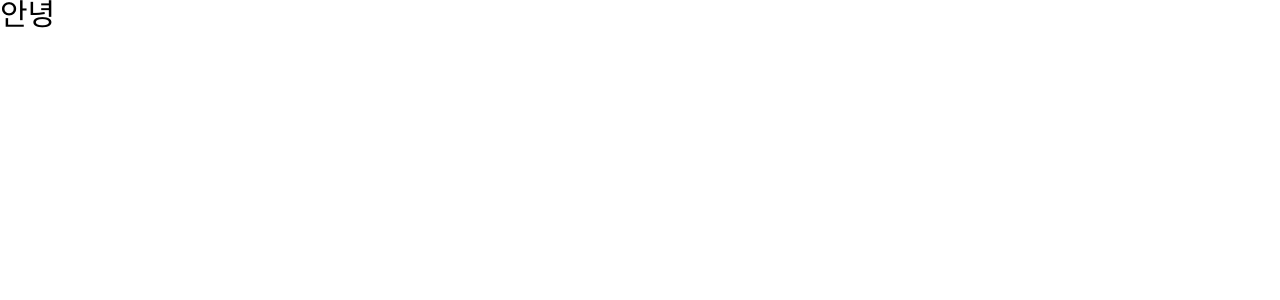
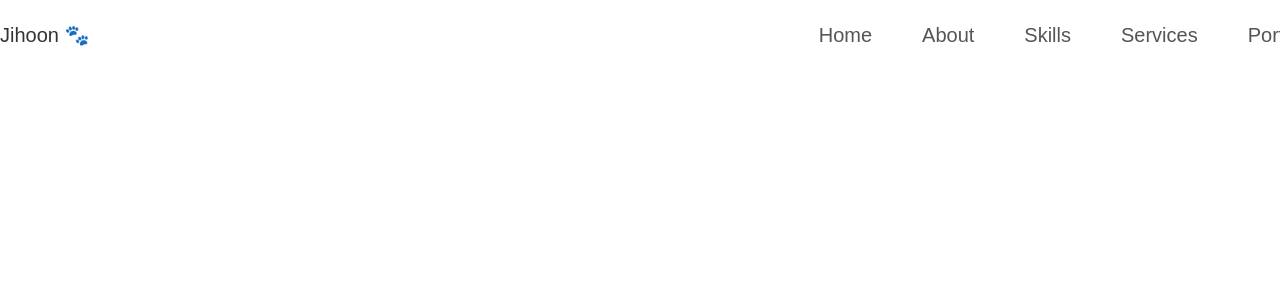
Before and after one commit to jangjihoon96/NextJsPortfolio, a Next.js app: page / in a window 1280 px wide. Shown: the top 300 px of the page. Built offline with nearby package versions, Linux system fonts and the light colour scheme; a web font is replaced by a local one.

Commit message:
feat: header 컴포넌트 제작

```diff
--- /dev/null
+++ b/app/header.tsx
@@ -0,0 +1,67 @@
+"use client";
+import styled from "styled-components";
+
+export default function Header() {
+  return (
+    <StyledHeader>
+      <div className="inner">
+        <h1>
+          <a href="#">Jihoon 🐾</a>
+        </h1>
+        <ul className="gnb">
+          <li>
+            <a href="#">Home</a>
+          </li>
+          <li>
+            <a href="#">About</a>
+          </li>
+          <li>
+            <a href="#">Skills</a>
+          </li>
+          <li>
+            <a href="#">Services</a>
+          </li>
+          <li>
+            <a href="#">Portfolio</a>
+          </li>
+          <li>
+            <a href="#">Contact</a>
+          </li>
+        </ul>
+      </div>
+    </StyledHeader>
+  );
+}
+
+const StyledHeader = styled.header`
+  width: 100%;
+  position: fixed;
+  top: 0;
+  left: 50%;
+  transform: translate(-50%, 0);
+  background-color: #fff;
+  .inner {
+    display: flex;
+    align-items: center;
+    width: var(--container-width);
+    height: 4.375rem;
+    margin: 0 auto;
+  }
+  h1 {
+    flex-grow: 1;
+    font-size: 1.25rem;
+  }
+  ul.gnb {
+    display: flex;
+  }
+  ul.gnb li {
+    padding-left: 3.125rem;
+  }
+  ul.gnb a {
+    font-size: 1.25rem;
+    color: #555;
+  }
+  ul.gnb a:hover {
+    color: #191919;
+  }
+`;
--- a/app/layout.tsx
+++ b/app/layout.tsx
@@ -1,4 +1,5 @@
 import "./globals.css";
+import Header from "./header";
 
 export const metadata = {
   title: "Jihoon Jang Portfolio",
@@ -12,7 +13,10 @@ export default function RootLayout({
 }) {
   return (
     <html lang="ko">
-      <body>{children}</body>
+      <body>
+        <Header />
+        {children}
+      </body>
     </html>
   );
 }
```
